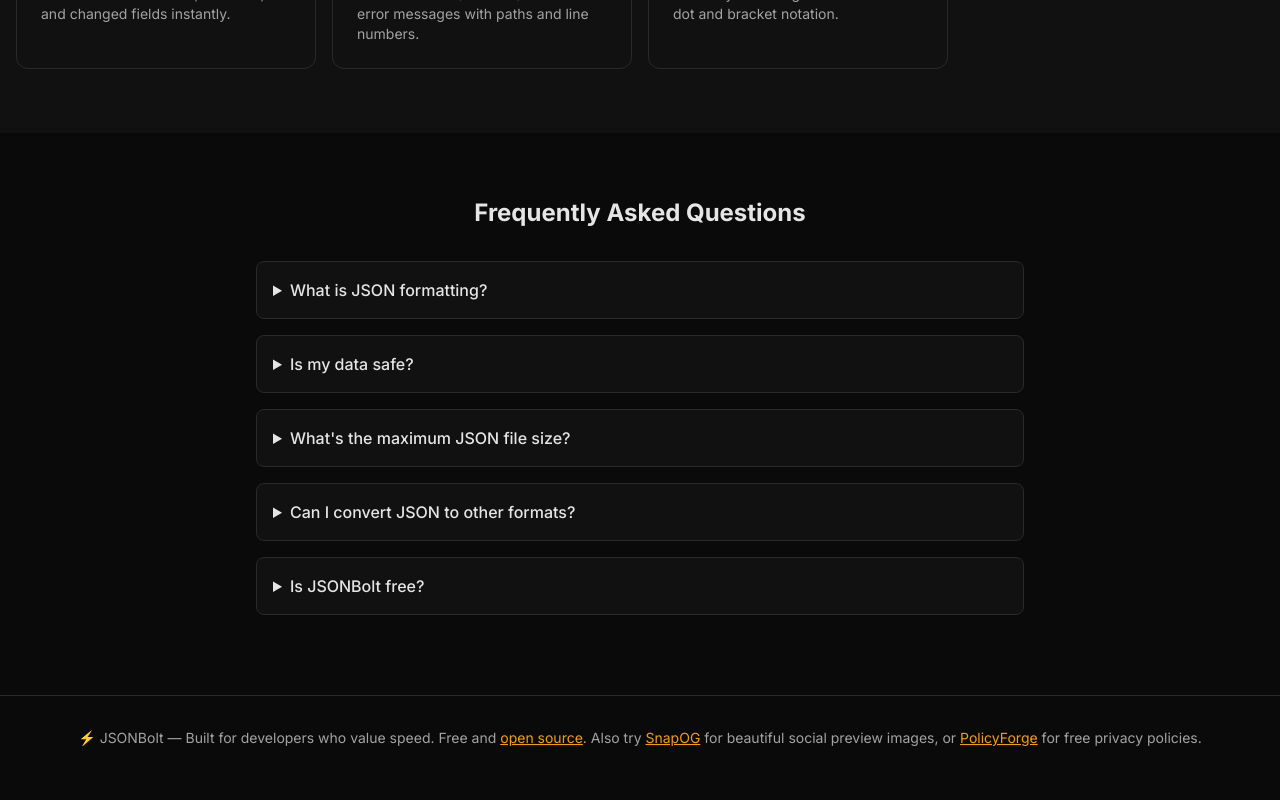
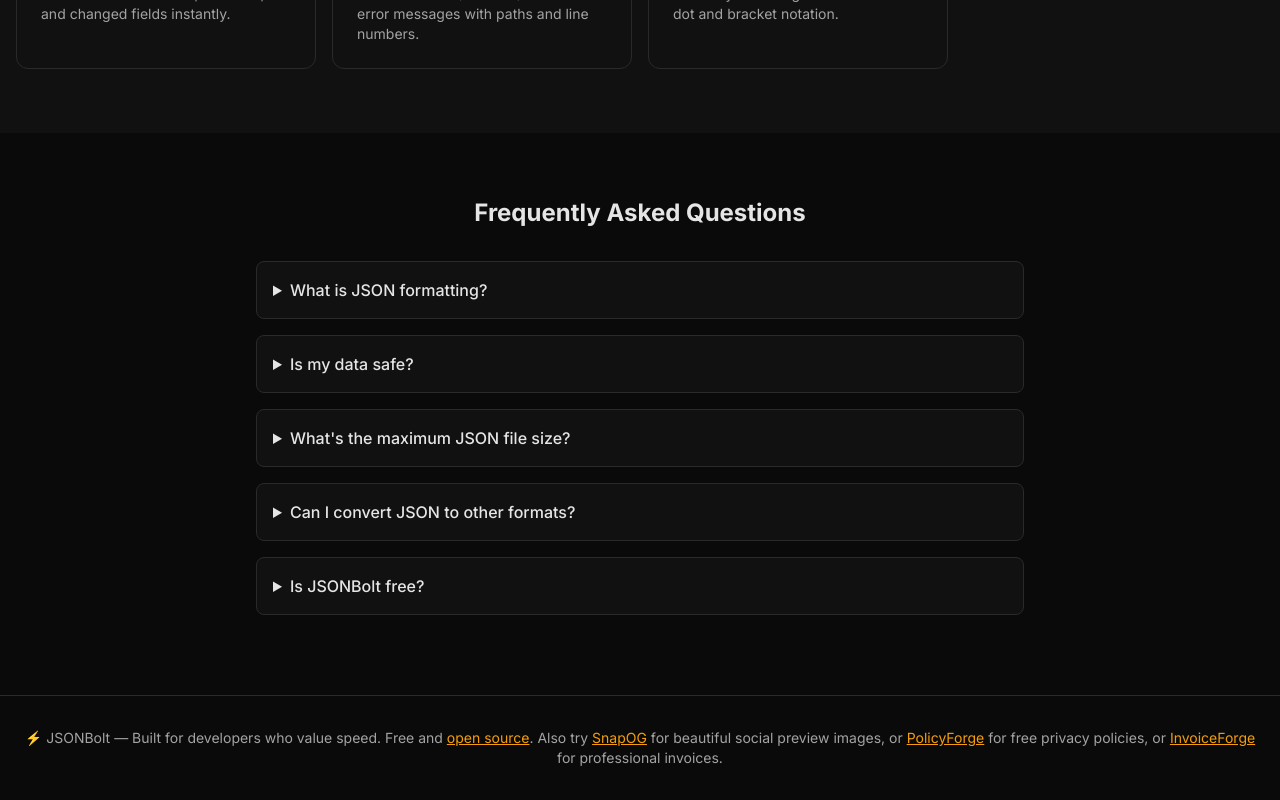
Before and after one commit to dylanrkuster/jsonbolt, a Next.js app: page / in a window 1280 px wide. Shown: the part 1584-2384 px from the top of the page. Built offline with nearby package versions, Linux system fonts and the light colour scheme.

Commit message:
Add InvoiceForge cross-link to sister products footer

```diff
--- a/src/app/page.tsx
+++ b/src/app/page.tsx
@@ -216,7 +216,15 @@ export default function Home() {
           >
             PolicyForge
           </a>{" "}
-          for free privacy policies.
+          for free privacy policies, or{" "}
+          <a
+            href="https://invoiceforge-cyan.vercel.app"
+            className="underline"
+            style={{ color: "var(--accent)" }}
+          >
+            InvoiceForge
+          </a>{" "}
+          for professional invoices.
         </p>
       </footer>
     </main>
```
